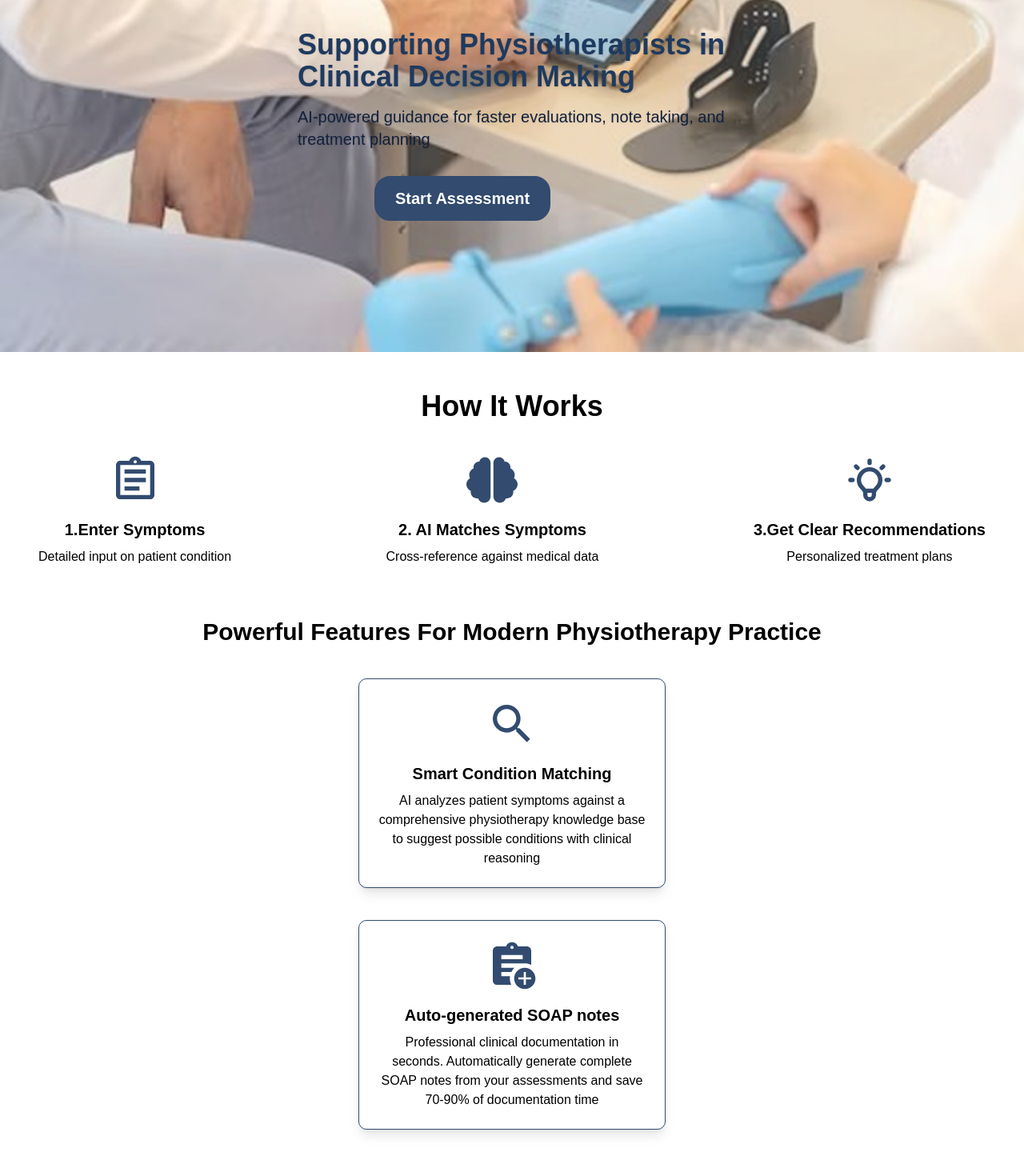
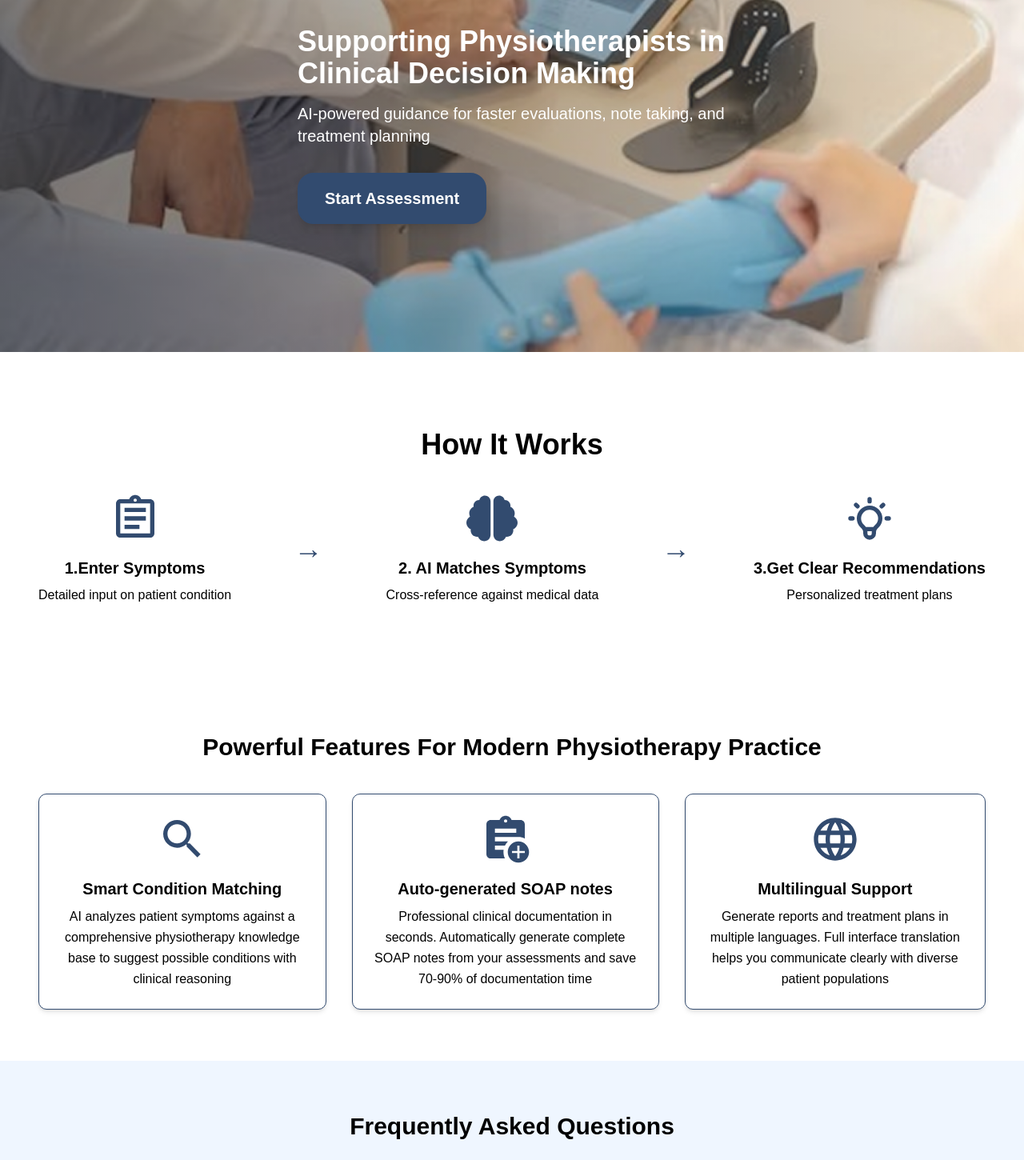
Before and after one commit to michaelfuchaka/PhysioAssist, a Next.js app in the folder physioAssist/client/: page / in a window 1280 px wide. Shown: the part 160-1610 px from the top of the page at 80% size. Built offline with nearby package versions, Linux system fonts and the light colour scheme.

Commit message:
feat: Refactor Home component layout and enhance styling; add FAQ section and improve responsiveness

```diff
--- a/physioAssist/client/src/app/globals.css
+++ b/physioAssist/client/src/app/globals.css
@@ -42,3 +42,7 @@ body {
         opacity: 1;
     }
 }
+
+html {
+  scroll-behavior: smooth;
+}
--- a/physioAssist/client/src/app/page.js
+++ b/physioAssist/client/src/app/page.js
@@ -4,13 +4,8 @@ import Image from 'next/image';
 import { FiClipboard } from 'react-icons/fi';
 import { FaBrain } from 'react-icons/fa';
 import { HiOutlineLightBulb } from 'react-icons/hi';
-import { MdOutlineAssignment } from 'react-icons/md';
-import {MdOutlineSearch } from "react-icons/md";
-import { MdAssignmentAdd } from "react-icons/md";
-import { MdLanguage } from "react-icons/md";
-
-
-
+import { MdOutlineAssignment, MdLanguage ,
+ MdAssignmentAdd,MdOutlineSearch  } from 'react-icons/md';
 
 
 export default function Home() {
@@ -23,7 +18,8 @@ export default function Home() {
 
       <main >
        {/* Hero Section */}
-      <div className='relative h-[70vh] md:h-[80vh] lg:h-[600px] flex items-center justify-center  '>
+      <div className='relative h-[70vh] md:h-[80vh] lg:h-[600px] flex items-center
+      justify-center  '>
         <Image
           src='/assets/heroImg.png'
           alt='Hero Image'
@@ -31,21 +27,20 @@ export default function Home() {
           className='object-cover'
           priority
           />
+           <div className='absolute inset-0 bg-linear-to-r from-black/50 to-transparent'></div>
+
         <div className='relative z-10 pt-8 px-2 max-w-2xl md:px-12 lg:px-16 ml-10 md:ml-6 lg:ml-2  text-left leading-height'>
-          <h1 className='text-3xl md:text-2xl lg:text-4xl font-semibold text-[#1E3A5F]
-          text-shadow-[0_1px_2px_rgba(0,0,0,0.1)] '
+          <h1 className='text-3xl md:text-2xl lg:text-4xl font-semibold text-white '
             >
             Supporting Physiotherapists in Clinical Decision Making
           </h1>
-          <p className='text-lg md:text-xl text-[#11203d] font-medium mt-4
-           text-shadow-[0_1px_2px_rgba(0,0,0,0.1)]'
-            >
+          <p className='text-lg md:text-xl text-white font-medium mt-4' >
           AI-powered guidance for faster evaluations, note taking, and treatment planning
           </p>
 
-          <button className='text-[#FFFFFF] mt-8 font-semibold ml-24 text-xl bg-[#324B6F] px-6 py-3
-          border-2  border-[#324B6F] rounded-[20px] hover:bg-white hover:text-[#324B6F]
-          transition-all duration-300 '>
+          <button className='text-[#FFFFFF] mt-8 font-semibold  text-xl bg-[#324B6F] px-8 py-4
+          border-2  border-[#324B6F] rounded-[20px]  shadow-lg hover:shadow-xl hover:bg-white hover:text-[#324B6F]
+          transition-all duration-300 hover:-translate-y-1 '>
           Start Assessment
         </button>
         </div>
@@ -53,12 +48,12 @@ export default function Home() {
         </div>
 
      { /* how it works section */}
-      <div id = 'how-it-works' className='scroll-mt-20  text-[#000000] mt-12 mb-8 '>
+      <div id = 'how-it-works' className='scroll-mt-20  text-[#000000]  py-24 '>
         <h1 className=' text-3xl md:text-4xl font-semibold  flex items-center
         justify-center mb-10'>
           How It Works</h1>
 
-       <div className="flex flex-col md:flex-row justify-between  gap-8 px-6 md:px-12">
+       <div className="flex flex-col md:flex-row justify-between items-center  gap-8 px-6 md:px-12">
        {/* card 1*/}
         <div  className="flex flex-col items-center text-center">
            <MdOutlineAssignment size={64} className="text-[#324B6F]" />
@@ -70,6 +65,8 @@ export default function Home() {
 
           </p>
         </div>
+         {/* arrow */}
+        <div className="hidden md:block text-[#324B6F] text-4xl  animate-pulse">→</div>
 
        {/* Card 2 */}
       <div className="flex flex-col items-center text-center">
@@ -81,6 +78,8 @@ export default function Home() {
             Cross-reference against medical data
           </p>
         </div>
+        {/* arrow */}
+         <div className="hidden md:block text-[#324B6F] text-4xl  animate-pulse">→</div>
 
        {/* Card 3 */}
        <div className="flex flex-col items-center text-center">
@@ -96,44 +95,67 @@ export default function Home() {
       </div>
 
      {/* features */}
-     <div className='text-[#000000] mt-16 mb-8'>
+     <div className='text-[#000000] py-16  '>
       <h2 className=' text-2xl md:text-3xl font-semibold  flex items-center
         justify-center mb-10'>
         Powerful Features For Modern Physiotherapy Practice</h2>
 
+      <div className="flex flex-col md:flex-row justify-between gap-8 px-6 md:px-12
+      items-center md:items-stretch">
       {/* feature 1 */}
-       <div  className="flex flex-col items-center text-center max-w-sm mx-auto my-10 p-6 bg-white border border-solid border-[#324B6F] rounded-[10px] shadow-lg">
-           <MdOutlineSearch size={64} className="text-[#324B6F]" />
+       <div  className="flex flex-col items-center text-center max-w-sm  p-6
+        bg-white border border-solid border-[#324B6F] rounded-[10px] shadow-md hover:shadow-xl hover:-translate-y-2  transition-all duration-300 cursor-pointer ">
+          <div className="group">
+          <MdOutlineSearch size={64} className="text-[#324B6F] group-hover:scale-110 transition-transform duration-300" />
+         </div >
           <h2 className='font-semibold text-xl mt-4'>
             Smart Condition Matching
           </h2>
-          <p className='mt-2 '>
-           AI analyzes patient symptoms against a comprehensive physiotherapy knowledge base to suggest possible conditions with clinical reasoning
+          <p className='mt-2 leading-relaxed'>
+           AI analyzes patient symptoms against a comprehensive physiotherapy
+            knowledge base to suggest possible conditions with clinical reasoning
 
           </p>
         </div>
 
       {/* feature 2 */}
-       <div  className="flex flex-col items-center text-center max-w-sm mx-auto my-10 p-6 bg-white border border-solid border-[#324B6F] rounded-[10px] shadow-lg">
-           <MdAssignmentAdd size={64} className="text-[#324B6F]" />
+       <div  className="flex flex-col items-center text-center max-w-sm  p-6 bg-white
+        border border-solid border-[#324B6F] rounded-[10px] shadow-md hover:shadow-xl hover:-translate-y-2 transition-all duration-300 cursor-pointer">
+           <div className="group">
+           <MdAssignmentAdd size={64} className="text-[#324B6F] group-hover:scale-110 transition-transform duration-300" />
+            </div>
           <h2 className='font-semibold text-xl mt-4'>
             Auto-generated SOAP notes
           </h2>
-          <p className='mt-2 '>
-            Professional clinical documentation in seconds. Automatically generate complete SOAP notes from your assessments and save 70-90% of documentation time
+          <p className='mt-2 leading-relaxed'>
+            Professional clinical documentation in seconds. Automatically generate
+            complete SOAP notes from your assessments and save 70-90% of documentation
+            time
           </p>
         </div>
 
       {/* feature 3 */}
-       <div  className="flex flex-col items-center text-center max-w-sm mx-auto my-10 p-6 bg-white border border-solid border-[#324B6F] rounded-[10px] shadow-lg">
-           <MdLanguage size={64} className="text-[#324B6F]" />
+       <div  className="flex flex-col items-center text-center max-w-sm  p-6 bg-white
+        border border-solid border-[#324B6F] rounded-[10px] shadow-md hover:shadow-xl hover:-translate-y-2 transition-all duration-300 cursor-pointer">
+         <div className="group">
+           <MdLanguage size={64} className="text-[#324B6F] group-hover:scale-110 transition-transform duration-300" />
+            </div>
           <h2 className='font-semibold text-xl mt-4'>
             Multilingual Support
           </h2>
-          <p className='mt-2 '>
-           Generate reports and treatment plans in multiple languages. Full interface translation helps you communicate clearly with diverse patient populations
+          <p className='mt-2 leading-relaxed'>
+           Generate reports and treatment plans in multiple languages. Full interface
+           translation helps you communicate clearly with diverse patient populations
           </p>
         </div>
+        </div>
+     </div>
+
+     {/* FAQ */}
+     <div className='text-[#000000] py-16 bg-[#EFF6FF] '>
+      <h2 className=' text-2xl md:text-3xl font-semibold  flex items-center
+        justify-center mb-10'>
+        Frequently Asked Questions</h2>
      </div>
       </main>
     </div>
```
